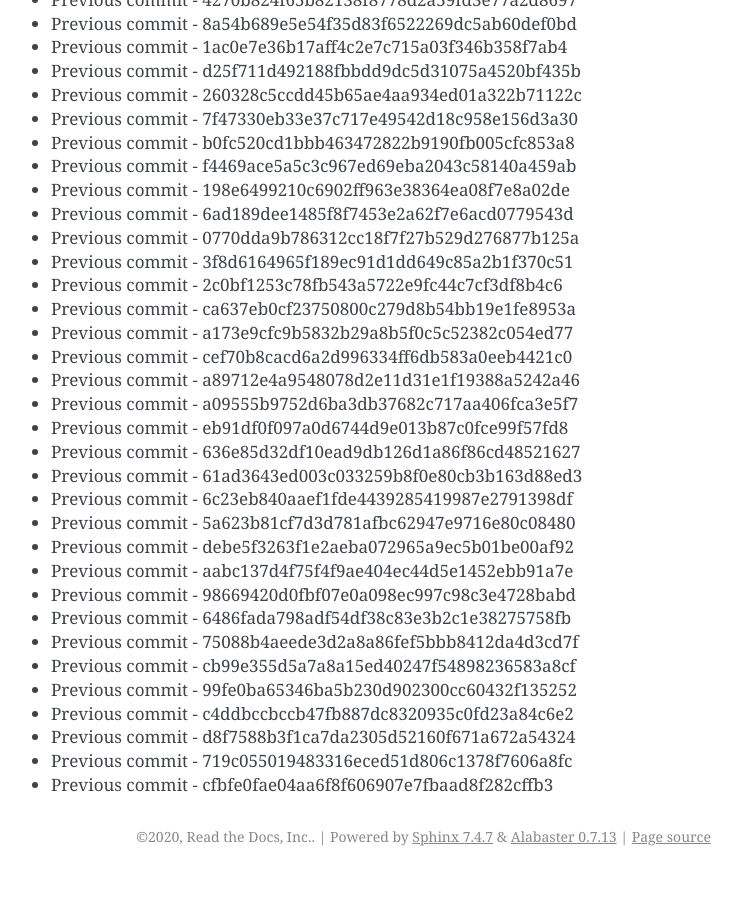
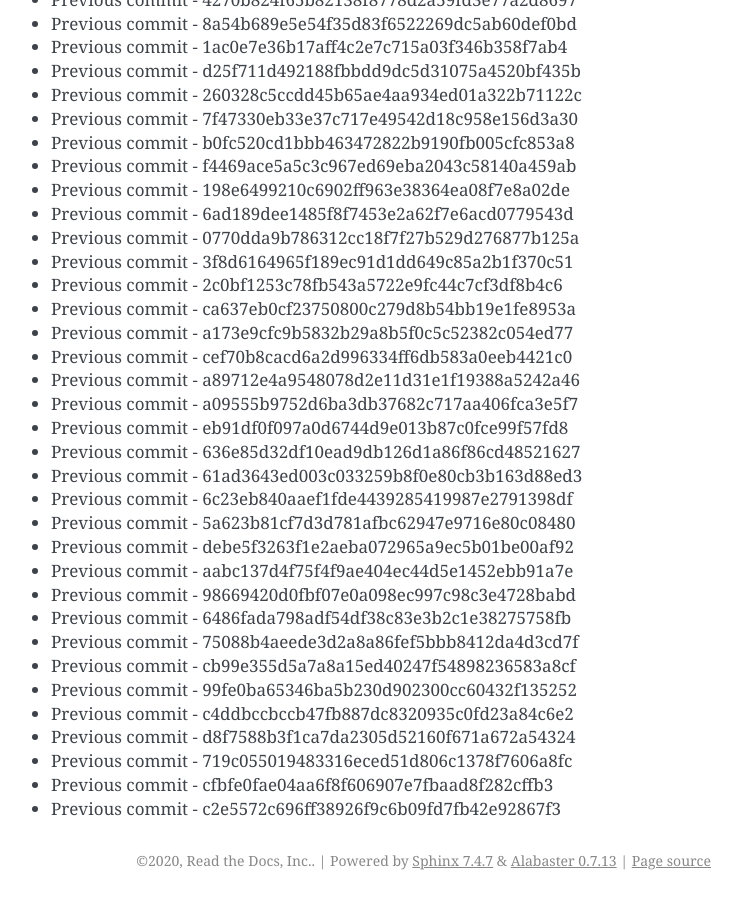
Before and after one commit to readthedocs/rtd-git-stresstest, a Sphinx documentation site: the page built from docs/updates.rst, in a window 1280 px wide and 900 px high, scrolled down 90489 px. Shown: the whole window, without its empty margins (399-1141 px from the left). Built offline with Sphinx 7.4.7, drawn with Linux system fonts in a browser that asks for light colours; before the commit the page ends 91365 px from its top, so only the background shows below that.

Commit message:
Generating commit from previous: c2e5572c696ff38926f9c6b09fd7fb42e92867f3

```diff
--- a/docs/updates.rst
+++ b/docs/updates.rst
@@ -3834,3 +3834,4 @@ It can be tested for any performance characteristics.
 * Previous commit - d8f7588b3f1ca7da2305d52160f671a672a54324
 * Previous commit - 719c055019483316eced51d806c1378f7606a8fc
 * Previous commit - cfbfe0fae04aa6f8f606907e7fbaad8f282cffb3
+* Previous commit - c2e5572c696ff38926f9c6b09fd7fb42e92867f3
```
